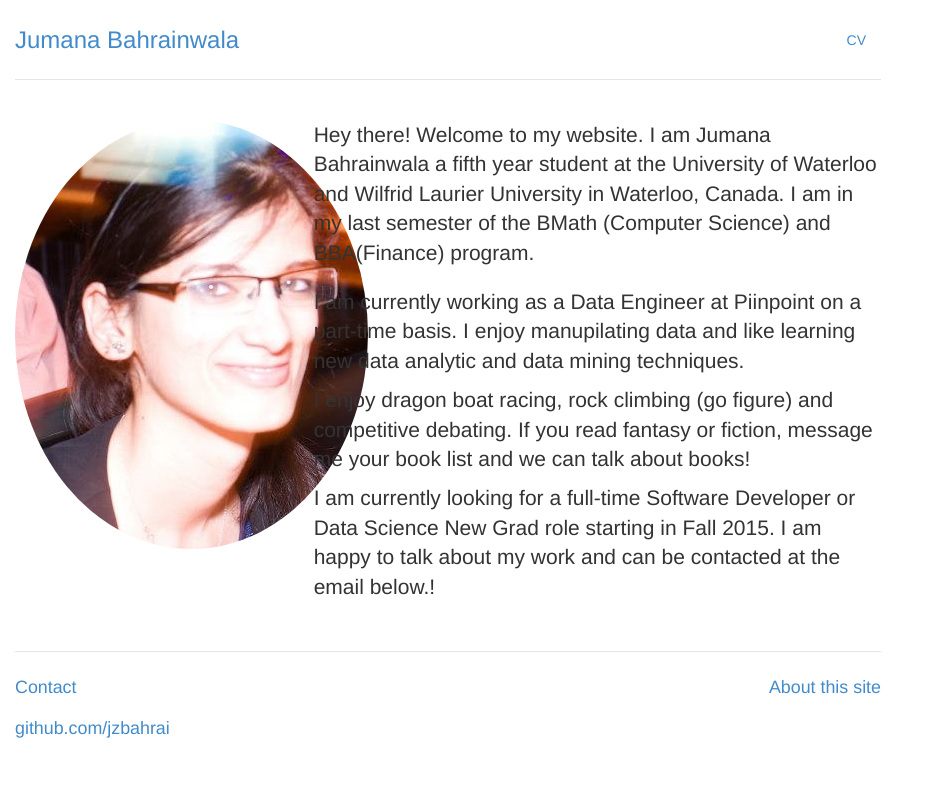
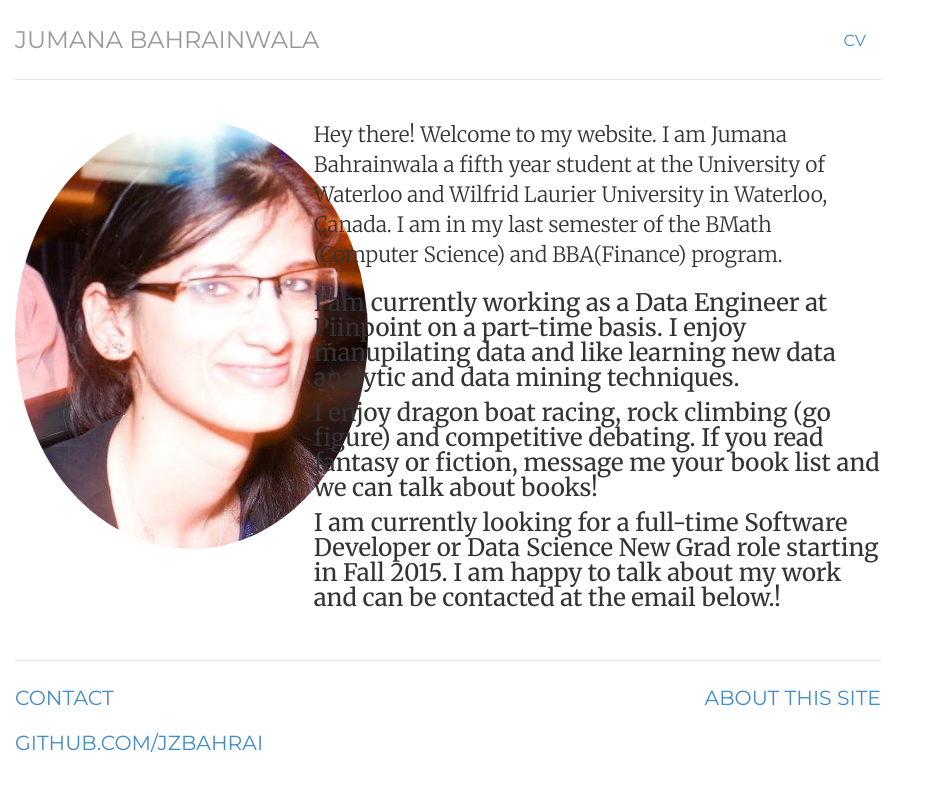
Before and after one commit to jzbahrai/jzbahrai.github.io, a Jekyll site: the page built from index.html, in a window 1280 px wide. Shown: the top 791 px of the page, without its empty margins (0-929 px from the left). Built offline with Jekyll 4.4.1, drawn with Linux system fonts in a browser that asks for light colours.

Commit message:
added code to default

```diff
--- a/_layouts/default.html
+++ b/_layouts/default.html
@@ -7,9 +7,10 @@
 			<meta name="author" content="Jumana Bahrainwala">
 			<title>{{ page.title }}</title>
 			<!-- link to main stylesheet -->
-			<link rel="stylesheet" type="text/css" href="/CSS/main.css">
-			<link href="/CSS/jumbotron-narrow.css" rel="stylesheet">
-			<link href="/CSS/bootstrap.css" rel="stylesheet">
+			<link rel="stylesheet" type="text/css" href="/css/main.css">
+			<link href="/css/jumbotron-narrow.css" rel="stylesheet">
+			<link href="/css/bootstrap.css" rel="stylesheet">
+			<link href="/css/style.css" rel="stylesheet">
 		</head>
 		<body>
 			<div class="container">
```
